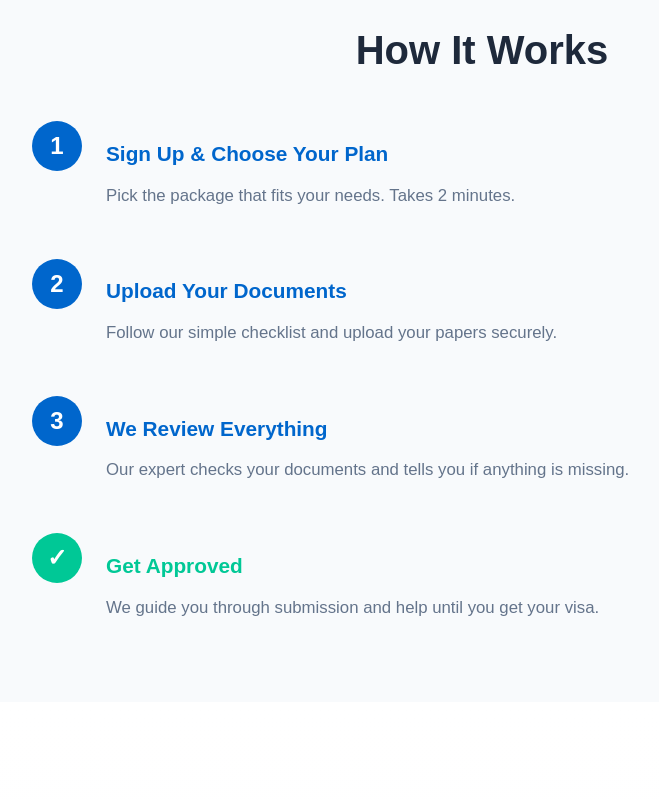
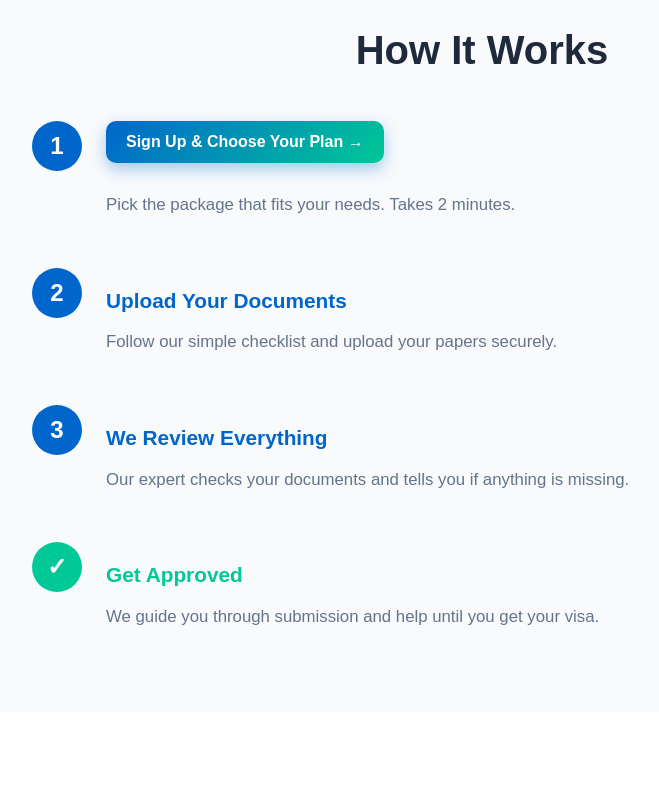
Before and after one commit to hassanidris-cloud/potugal-immigration-assist, a Next.js app: page / in a window 1280 px wide. Shown: the part 1720-2520 px from the top of the page, without its empty margins (158-817 px from the left). Built offline with nearby package versions, Linux system fonts and the light colour scheme.

Commit message:
Style signup step as button

```diff
--- a/pages/index.tsx
+++ b/pages/index.tsx
@@ -104,7 +104,19 @@ export default function Home() {
             <div style={{ display: 'flex', gap: '1.5rem', alignItems: 'start' }}>
               <div style={{ background: '#0066cc', color: 'white', width: '50px', height: '50px', borderRadius: '50%', display: 'flex', alignItems: 'center', justifyContent: 'center', fontSize: '1.5rem', fontWeight: 'bold', flexShrink: 0 }}>1</div>
               <div>
-                <h3 style={{ color: '#0066cc', fontSize: '1.3rem', marginBottom: '0.5rem' }}>Sign Up & Choose Your Plan</h3>
+                <Link href="/auth/signup" style={{
+                  display: 'inline-block',
+                  color: 'white',
+                  background: 'linear-gradient(135deg, #0066cc, #00c896)',
+                  padding: '0.75rem 1.25rem',
+                  borderRadius: '10px',
+                  fontWeight: '700',
+                  textDecoration: 'none',
+                  marginBottom: '0.75rem',
+                  boxShadow: '0 6px 16px rgba(0, 102, 204, 0.35)'
+                }}>
+                  Sign Up & Choose Your Plan →
+                </Link>
                 <p style={{ color: '#64748b', fontSize: '1.05rem', lineHeight: '1.6' }}>Pick the package that fits your needs. Takes 2 minutes.</p>
               </div>
             </div>
@@ -137,7 +149,7 @@ export default function Home() {
       <section id="residency-programs" style={{ padding: '5rem 2rem', background: 'linear-gradient(to bottom, #ffffff 0%, #f8fafc 100%)', scrollMarginTop: '90px' }}>
         <div style={{ maxWidth: '1200px', margin: '0 auto' }}>
           <h2 id="assistance-residency-programs" style={{ textAlign: 'center', fontSize: '2.5rem', marginBottom: '1rem', color: '#1e293b', scrollMarginTop: '90px' }}>
-            Assistance Offered on Residency Programs
+            Types of Residency Programs
           </h2>
           <p style={{ textAlign: 'center', fontSize: '1.2rem', color: '#64748b', marginBottom: '3rem' }}>
             End-to-end support from documentation preparation to AIMA appointment after arrival in Portugal.
```
